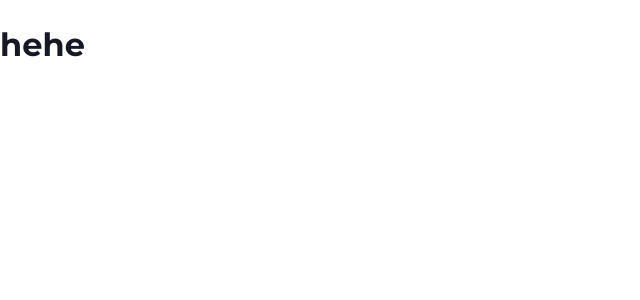
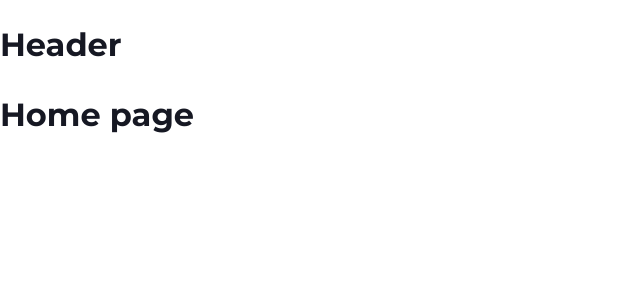
Before and after one commit to hoangdinhlamhai/social_fe, a React (Create React App) app: page / in a window 1280 px wide. Shown: the top 300 px of the page, without its empty margins (0-640 px from the left). Built offline with nearby package versions, Linux system fonts and the light colour scheme.

Commit message:
Cấu hình routes, npm i classnames, tạo DefaultLayout

```diff
--- a/package.json
+++ b/package.json
@@ -7,9 +7,11 @@
     "@testing-library/jest-dom": "^6.6.3",
     "@testing-library/react": "^16.3.0",
     "@testing-library/user-event": "^13.5.0",
+    "classnames": "^2.5.1",
     "normalize.css": "^8.0.1",
     "react": "^19.1.0",
     "react-dom": "^19.1.0",
+    "react-router-dom": "^7.5.0",
     "react-scripts": "5.0.1",
     "web-vitals": "^2.1.4"
   },
--- a/src/App.js
+++ b/src/App.js
@@ -1,5 +1,43 @@
+import { BrowserRouter as Router, Routes, Route } from 'react-router-dom';
+import { publicRoutes } from './routes';
+import { Fragment } from 'react';
+import Home from '~/pages/Home';
+import DefaultLayout from './layouts/DefaultLayout';
+
 function App() {
-    return <h1>hehe</h1>;
+    return (
+        <Router>
+            <div className="App">
+                <Routes>
+                    {publicRoutes.map((route, index) => {
+                        const Page = route.component;
+                        // let Layout = Home;
+
+                        // if (route.layout) {
+                        //     Layout = route.layout;
+                        // } else if (route.layout === null) {
+                        //     Layout = Fragment;
+                        // }
+
+                        return (
+                            <Route
+                                key={index}
+                                path={route.path}
+                                element={
+                                    // <Layout>
+                                    <DefaultLayout>
+                                        <Page />
+                                    </DefaultLayout>
+
+                                    // </Layout>
+                                }
+                            />
+                        );
+                    })}
+                </Routes>
+            </div>
+        </Router>
+    );
 }
 
 export default App;
--- /dev/null
+++ b/src/config/index.js
@@ -0,0 +1,7 @@
+import routes from './routes';
+
+const config = {
+    routes,
+};
+
+export default config;
--- /dev/null
+++ b/src/config/routes.js
@@ -0,0 +1,6 @@
+const routes = {
+    home: '/',
+    profile: '/profile',
+};
+
+export default routes;
--- /dev/null
+++ b/src/layouts/DefaultLayout/index.js
@@ -0,0 +1,19 @@
+import classNames from 'classnames/bind';
+
+import styles from './DefaultLayout.module.scss';
+import Header from '../components/Header';
+const cx = classNames.bind(styles);
+
+function DefaultLayout({ children }) {
+    return (
+        <div className={cx('wrapper')}>
+            <Header></Header>
+            <div className={cx('container')}>
+                {/* <Sidebar></Sidebar> */}
+                <div className={cx('content')}>{children}</div>
+            </div>
+        </div>
+    );
+}
+
+export default DefaultLayout;
--- /dev/null
+++ b/src/layouts/components/Header/index.js
@@ -0,0 +1,5 @@
+function Header() {
+    return <h1>Header</h1>;
+}
+
+export default Header;
--- /dev/null
+++ b/src/pages/Home/index.js
@@ -0,0 +1,5 @@
+function Home() {
+    return <h1>Home page</h1>;
+}
+
+export default Home;
--- /dev/null
+++ b/src/pages/Profile/index.js
@@ -0,0 +1,5 @@
+function Profile() {
+    return <h1>Profile</h1>;
+}
+
+export default Profile;
--- /dev/null
+++ b/src/routes/index.js
@@ -0,0 +1,15 @@
+import config from '~/config';
+
+import Home from '~/pages/Home';
+import Profile from '~/pages/Profile';
+
+//khong can dang nhap cung access duoc
+const publicRoutes = [
+    { path: config.routes.home, component: Home },
+    { path: config.routes.profile, component: Profile },
+];
+
+//yeu cau dang nhap moi access duoc
+const privateRoutes = [];
+
+export { publicRoutes, privateRoutes };
```
Also changed, not shown: src/layouts/HeaderOnly/index.js (added, +14 -0 lines), src/layouts/DefaultLayout/DefaultLayout.module.scss (added), src/layouts/components/Header/Header.module.scss (added), 1 other file (tests, documents, lock files or other folders).
